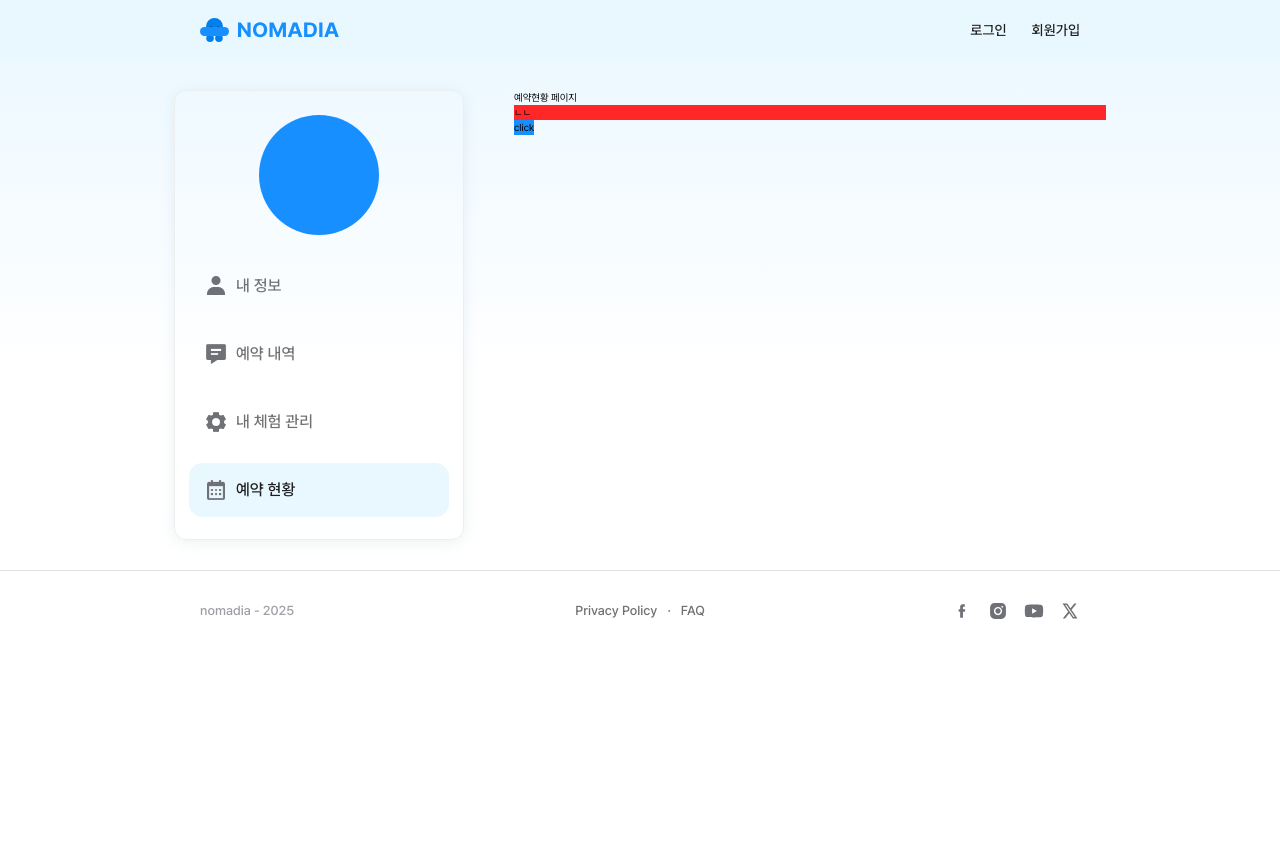
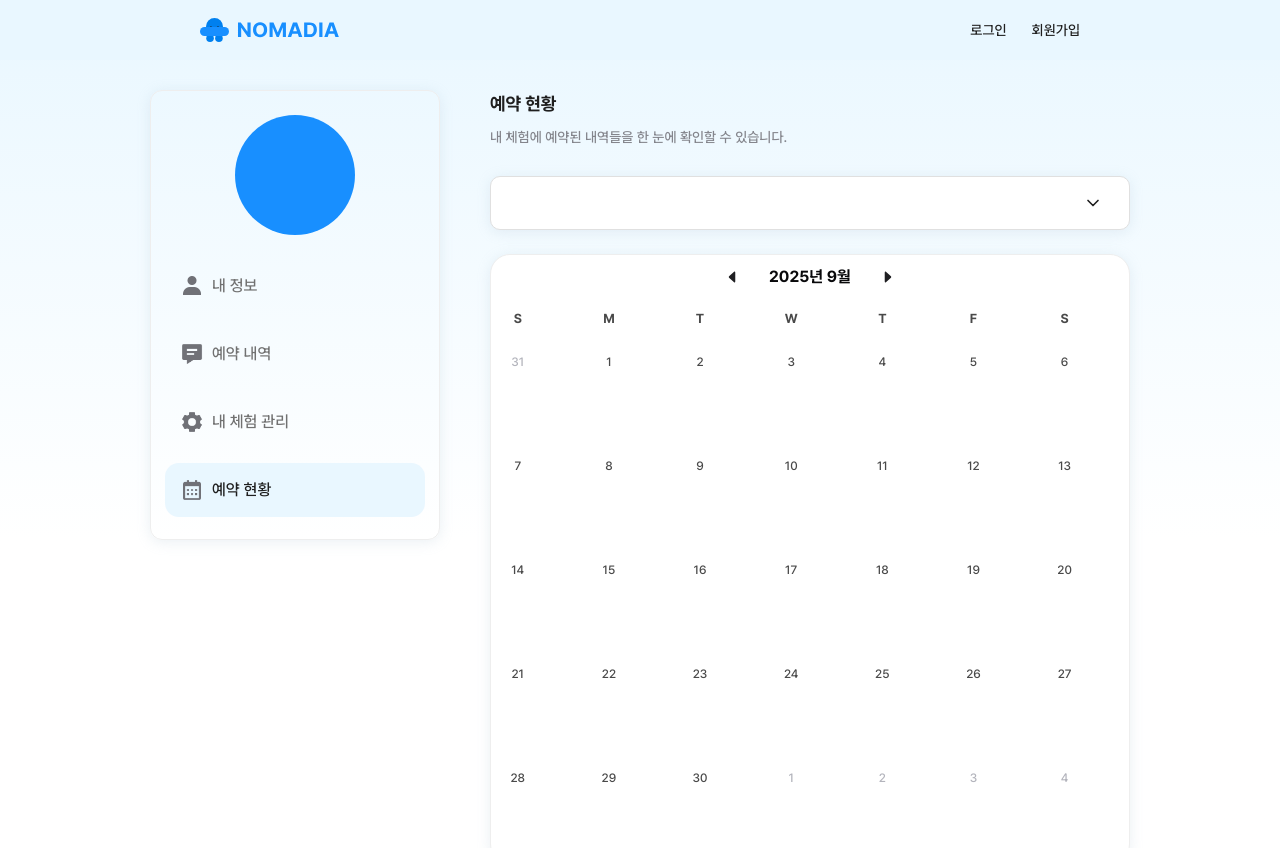
Before and after one commit to codeit-team6/nomadia, a Next.js app: page /my/reserve-calendar in a window 1280 px wide. Shown: the top 848 px of the page. Before the commit the page ends 800 px from the top, so only its background shows below. Built offline with nearby package versions, Linux system fonts and the light colour scheme.

Commit message:
예약 현황 구현 - 1차

```diff
--- a/src/app/layout.tsx
+++ b/src/app/layout.tsx
@@ -4,8 +4,8 @@ import type { Metadata } from 'next';
 import localFont from 'next/font/local';
 
 import { Providers } from '@/app/providers';
-import HeaderWrapper from '@/features/landing/components/header-wrapper';
 import Footer from '@/shared/components/footer';
+import HeaderWrapper from '@/shared/components/header-wrapper';
 
 const pretendard = localFont({
   src: '../../public/fonts/PretendardVariable.woff2',
--- a/src/app/my/reserve-calendar/page.tsx
+++ b/src/app/my/reserve-calendar/page.tsx
@@ -1,11 +1,63 @@
-const ReserveCalenderPage = () => {
+'use client';
+
+import { ChevronDown } from 'lucide-react';
+import React, { useEffect, useState } from 'react';
+
+import CalendarWithReservations from '@/shared/components/calendar/components/calendar-with-reservations';
+import { MonthReservations } from '@/shared/components/calendar/libs/types/data';
+import Dropdown from '@/shared/components/dropdown';
+
+const ReserveCalendarPage = () => {
+  const [reservationArray, setReservationArray] = useState<MonthReservations[]>(
+    [],
+  );
+
+  useEffect(() => {
+    const fetchReservations = async () => {
+      try {
+        // 체험 상세 예약 기능 완성 후 구현
+        const data: MonthReservations[] = [];
+        setReservationArray(data);
+      } catch (error) {
+        console.error('예약 데이터 가져오기 실패', error);
+      }
+    };
+
+    fetchReservations();
+  }, []);
+
   return (
-    <div>
-      예약현황 페이지
-      <div className="bg-red-500">ㄴㄴ</div>
-      <button className="bg-main text-black">click</button>
+    <div className="flex flex-1 flex-col">
+      <div className="flex h-[6.8rem] flex-col gap-[1rem]">
+        <h2 className="txt-18-bold text-gray-950">예약 현황</h2>
+        <p className="txt-14-medium text-gray-500">
+          내 체험에 예약된 내역들을 한 눈에 확인할 수 있습니다.
+        </p>
+      </div>
+
+      <Dropdown
+        trigger={
+          <div className="shadow-experience-card mt-[1.8rem] flex h-[5.4rem] w-full cursor-pointer items-center justify-end rounded-[1rem] border border-gray-100 bg-white pr-[2.6rem] text-[1.4rem] text-gray-950 md:text-[1.6rem]">
+            <ChevronDown className="size-[2rem]" />
+          </div>
+        }
+        dropdownClassName="w-full bg-white shadow-lg rounded-[1rem] border border-gray-100"
+      >
+        <ul className="py-3">
+          <p>내가 등록한 체험1</p>
+          <p>내가 등록한 체험2</p>
+          <p>내가 등록한 체험3</p>
+        </ul>
+      </Dropdown>
+
+      <div className="flex-center flex">
+        <CalendarWithReservations
+          reservationArray={reservationArray}
+          calendarWidth="md:w-[47.6rem] lg:w-[64rem] md:mt-[2.4rem] md:rounded-[2rem] border border-gray-50 shadow-experience-card"
+        />
+      </div>
     </div>
   );
 };
 
-export default ReserveCalenderPage;
+export default ReserveCalendarPage;
--- a/src/features/landing/components/header-wrapper.tsx
+++ /dev/null
@@ -1,7 +0,0 @@
-'use client';
-
-import Header from '@/shared/components/header';
-
-export default function HeaderWrapper() {
-  return <Header />;
-}
--- a/src/shared/components/calendar/components/days-of-month.tsx
+++ b/src/shared/components/calendar/components/days-of-month.tsx
@@ -20,7 +20,7 @@ const DaysOfMonth = ({
   const { leadingDays, trailingDays } = getMonthRange(year, month);
 
   return (
-    <>
+    <div className="grid w-full grid-cols-7">
       {/* 요일(일~토) */}
       <DayOfWeek dayOfWeekStyle={dayOfWeekStyle} />
       {/* 앞 달 날짜*/}
@@ -30,7 +30,7 @@ const DaysOfMonth = ({
       {/* 다음달 날짜*/}
       <NotThisMonth daysArray={trailingDays} cellStyle={inactiveCellStyle} />
       {/* </div> */}
-    </>
+    </div>
   );
 };
 export default DaysOfMonth;
```
Also changed, not shown: src/shared/components/header-wrapper.tsx (added, +7 -0 lines).
